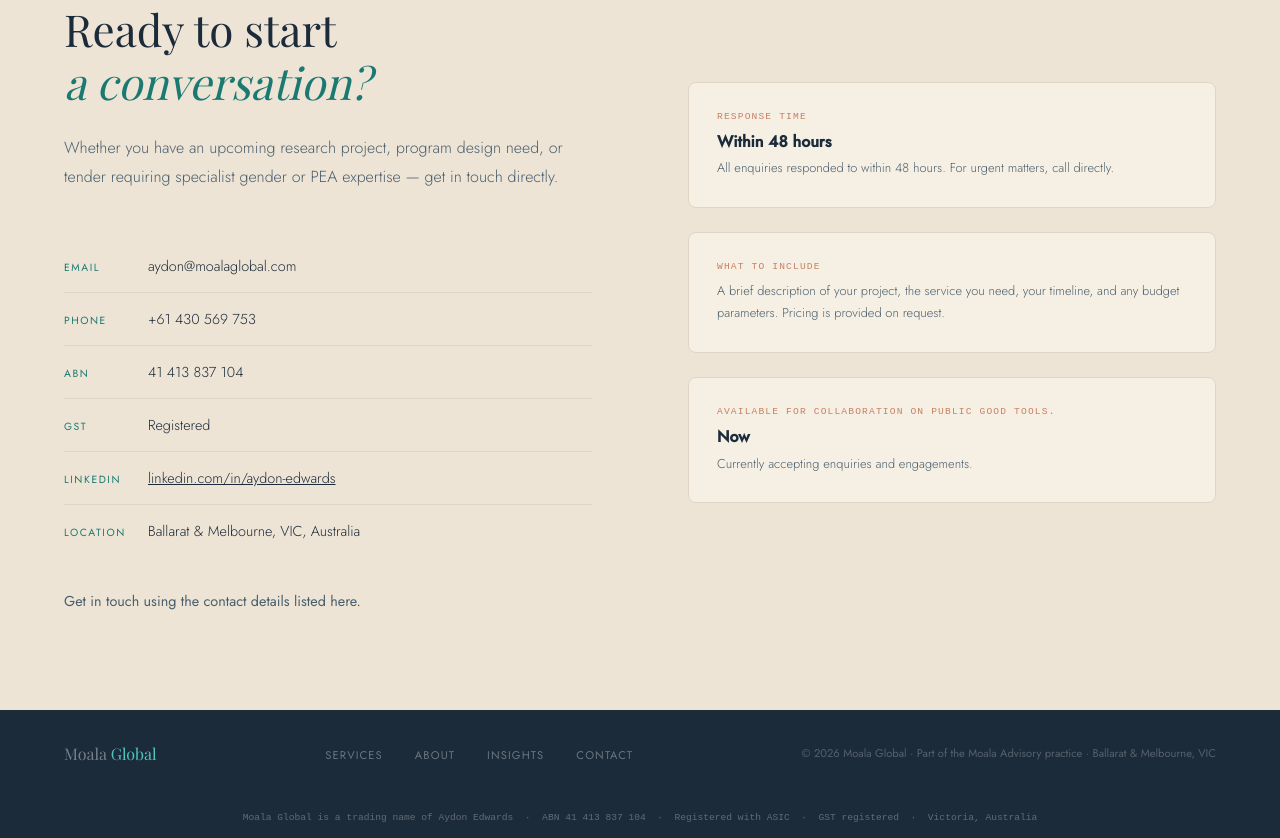
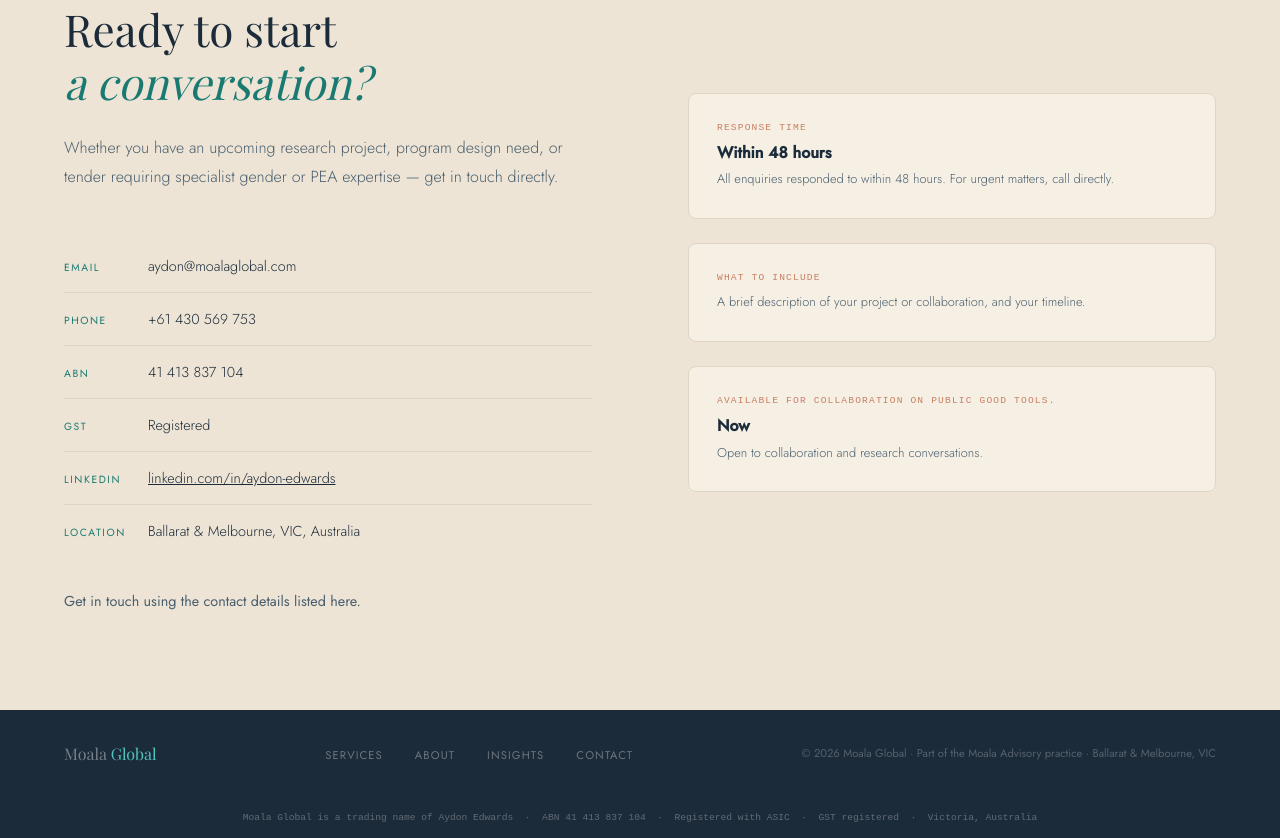
Before and after one commit to aydonedwards-art/moala-site, a plain HTML site: page index.html in a window 1280 px wide. Shown: the part 9520-10358 px from the top of the page. Drawn offline with nearby package versions, Linux system fonts and the light colour scheme; a web font is replaced by a local one.

Commit message:
COI: contact section solicitation language removed

```diff
--- a/index.html
+++ b/index.html
@@ -1341,12 +1341,12 @@
       </div>
       <div style="background:var(--sand);border:1px solid var(--sand-mid);border-radius:8px;padding:1.75rem">
         <p style="font-family:'DM Mono',monospace;font-size:0.6rem;letter-spacing:0.12em;text-transform:uppercase;color:var(--clay);margin-bottom:0.5rem">What to include</p>
-        <p style="font-size:0.8rem;color:var(--mid);font-weight:300;line-height:1.75">A brief description of your project, the service you need, your timeline, and any budget parameters. Pricing is provided on request.</p>
+        <p style="font-size:0.8rem;color:var(--mid);font-weight:300;line-height:1.75">A brief description of your project or collaboration, and your timeline.</p>
       </div>
       <div style="background:var(--sand);border:1px solid var(--sand-mid);border-radius:8px;padding:1.75rem">
         <p style="font-family:'DM Mono',monospace;font-size:0.6rem;letter-spacing:0.12em;text-transform:uppercase;color:var(--clay);margin-bottom:0.5rem">Available for collaboration on public good tools.</p>
         <p style="font-size:1rem;font-weight:600;color:var(--ink);margin-bottom:0.35rem">Now</p>
-        <p style="font-size:0.8rem;color:var(--mid);font-weight:300;line-height:1.6">Currently accepting enquiries and engagements.</p>
+        <p style="font-size:0.8rem;color:var(--mid);font-weight:300;line-height:1.6">Open to collaboration and research conversations.</p>
       </div>
     </div>
   </div>
```
